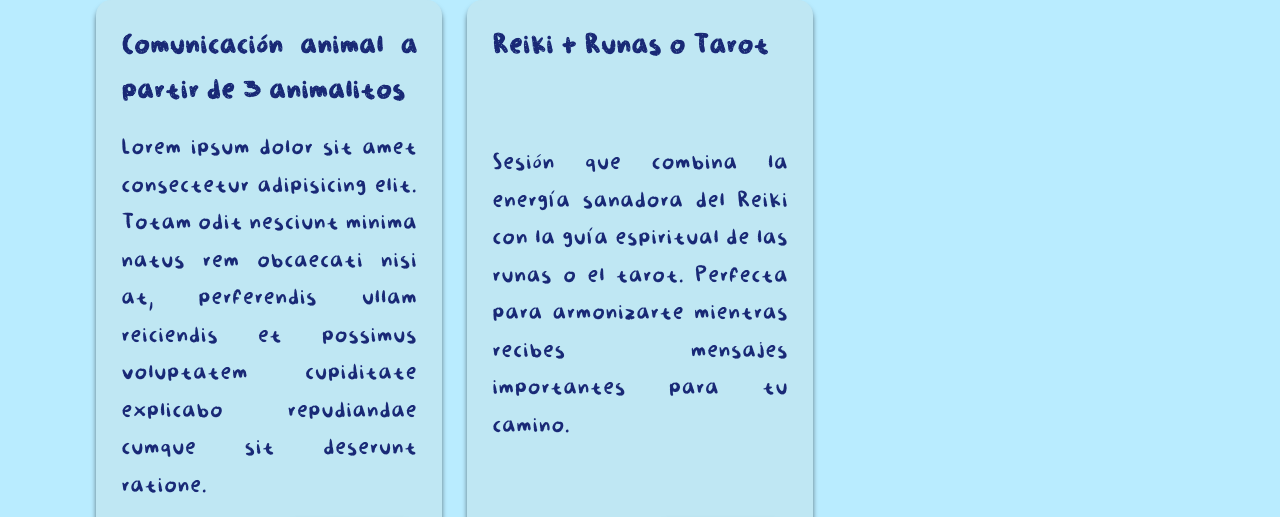
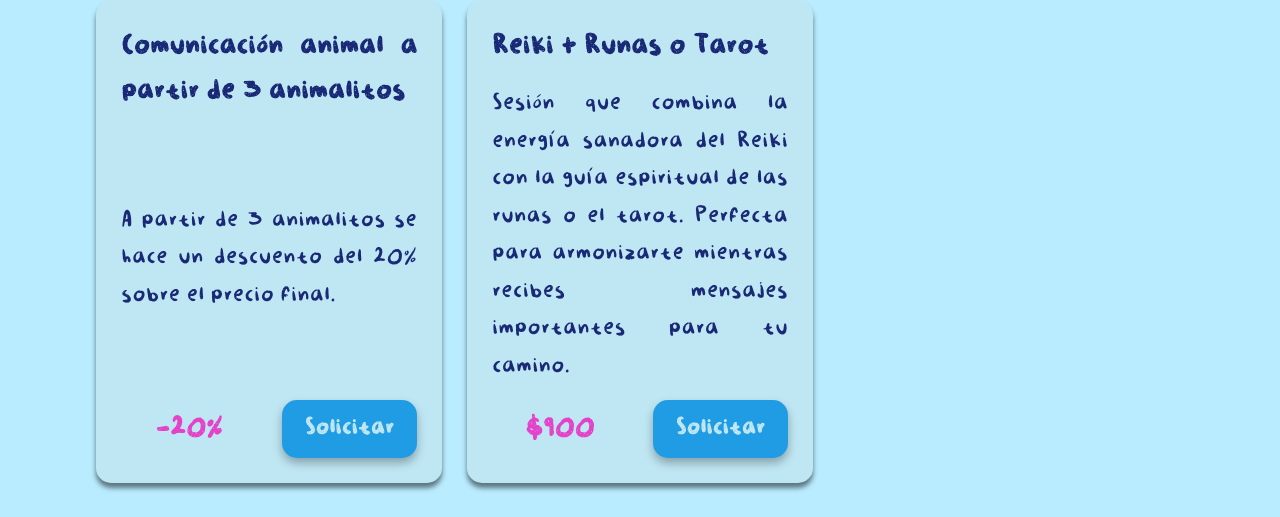
Before and after one commit to Davidgr11/raabta-web, a website: page servicios.html in a window 1280 px wide. Shown: the part 3480-3997 px from the top of the page. Drawn offline with nearby package versions, Linux system fonts and the light colour scheme.

Commit message:
fix: text

```diff
--- a/servicios.html
+++ b/servicios.html
@@ -198,9 +198,7 @@
                 <div class="servicios__item">
                     <h3 class="servicios__item--title">Comunicación animal a partir de 3 animalitos</h3>
                     <p class="servicios__item--text">
-                        Lorem ipsum dolor sit amet consectetur adipisicing elit. Totam odit nesciunt minima natus rem
-                        obcaecati nisi at, perferendis ullam reiciendis et possimus voluptatem cupiditate explicabo
-                        repudiandae cumque sit deserunt ratione.
+                        A partir de 3 animalitos se hace un descuento del 20% sobre el precio final.
                     </p>
                     <div class="servicios__item--info">
                         <p class="servicios__item--price">-20%</p>
```
